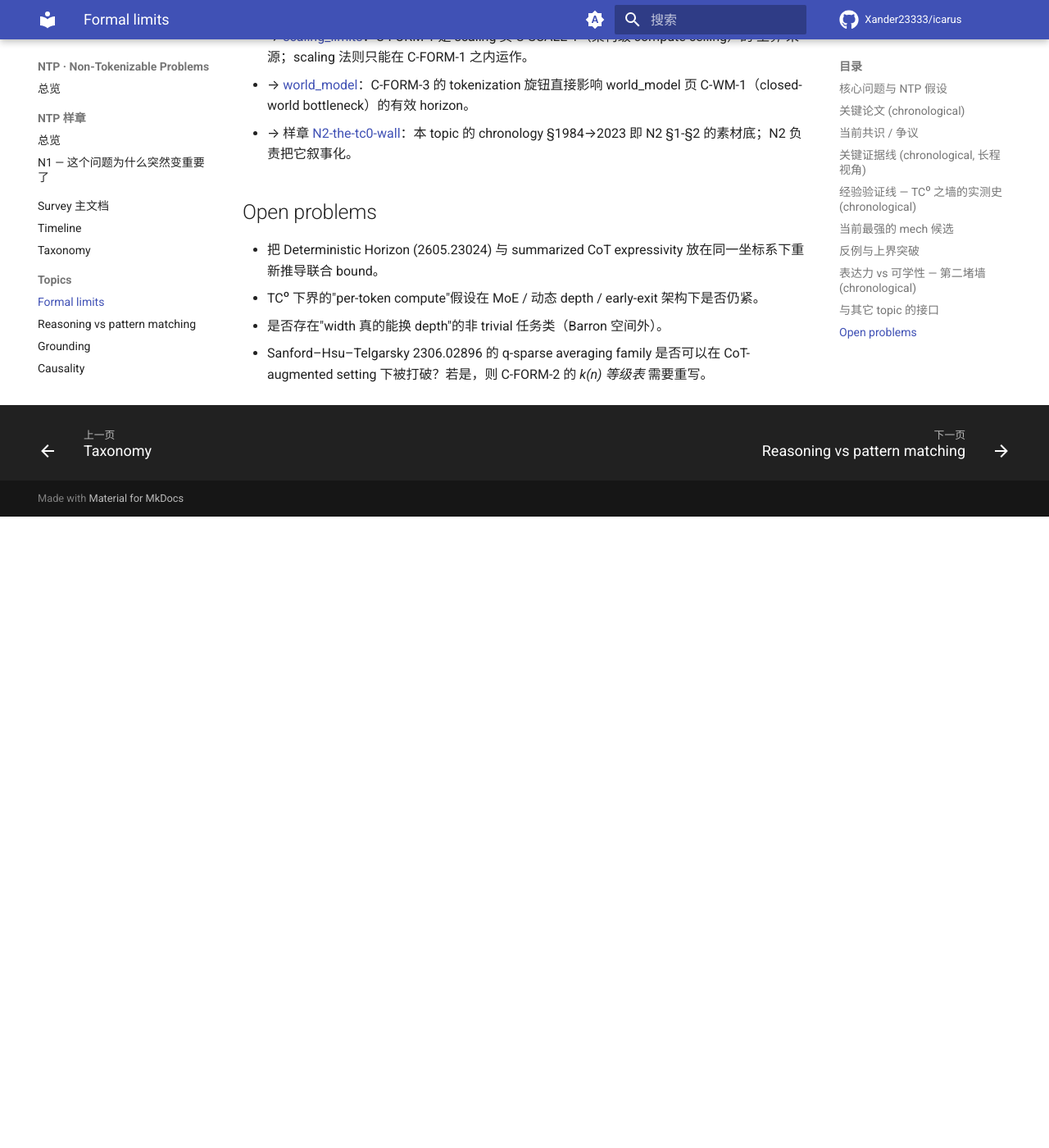
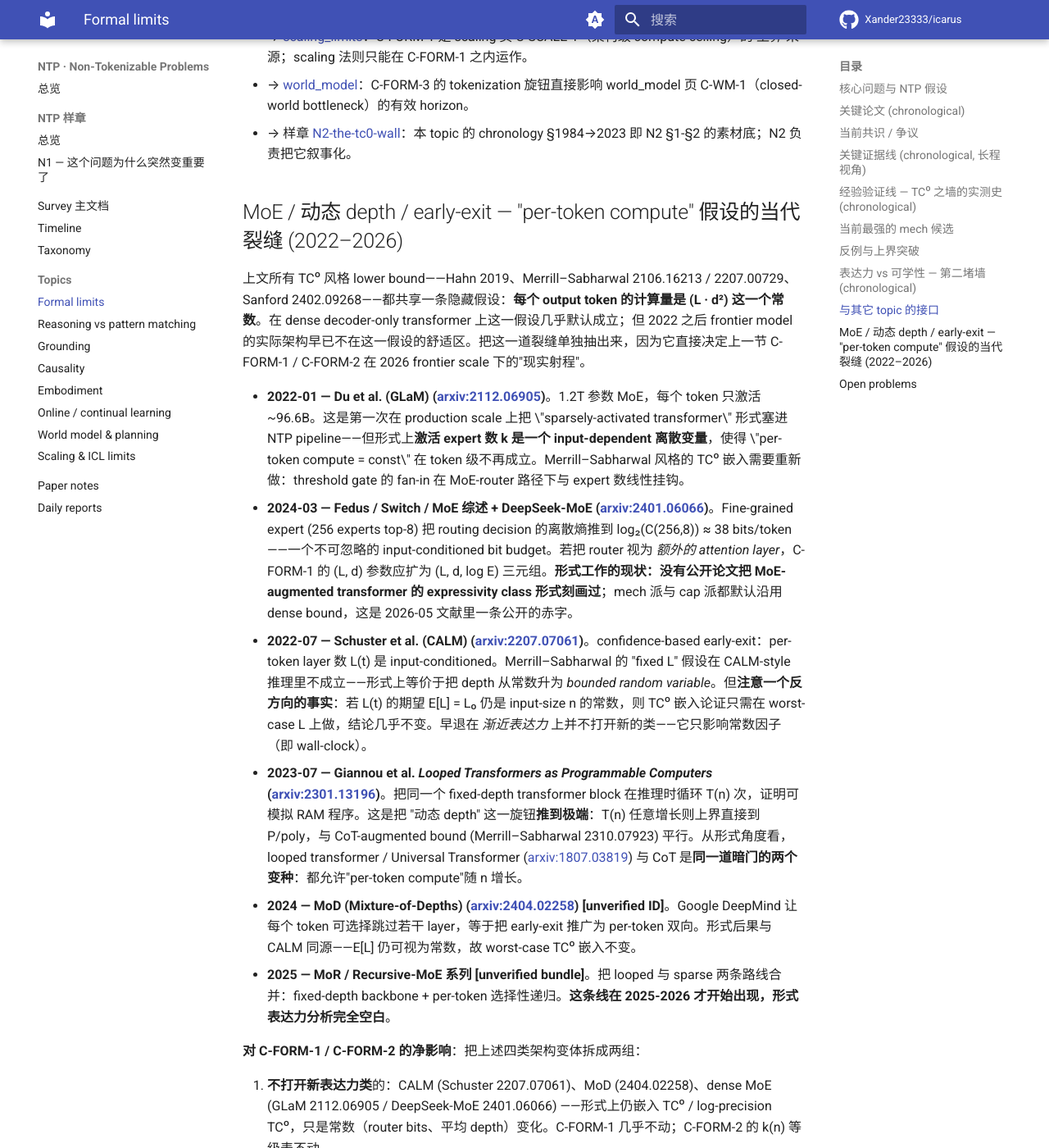
Before and after one commit to Xander23333/icarus, an MkDocs documentation site: the page built from wiki/ntp/topics/formal_limits.md, in a window 1280 px wide and 1400 px high, scrolled down 6940 px. Shown: the whole window at 82% size. Built offline with MkDocs 1.6.1 and Material for MkDocs 9.7.7, drawn with Linux system fonts in a browser that asks for light colours; comment, search, counter and statistics services are not loaded; before the commit the page ends 7570 px from its top, so only the background shows below that; some of the changed text lies outside the part shown.

Commit message:
[NTP-Deepen] 2026-05-28 03:30 UTC formal_limits.md +MoE/dynamic-depth section (+~4.2k chars)

```diff
--- a/wiki/ntp/topics/formal_limits.md
+++ b/wiki/ntp/topics/formal_limits.md
@@ -104,9 +104,35 @@
 - → [world_model](world_model.md)：C-FORM-3 的 tokenization 旋钮直接影响 world_model 页 C-WM-1（closed-world bottleneck）的有效 horizon。
 - → 样章 [N2-the-tc0-wall](../samples/N2-the-tc0-wall.md)：本 topic 的 chronology §1984→2023 即 N2 §1-§2 的素材底；N2 负责把它叙事化。
 
+## MoE / 动态 depth / early-exit — "per-token compute" 假设的当代裂缝 (2022–2026)
+
+上文所有 TC⁰ 风格 lower bound——Hahn 2019、Merrill–Sabharwal 2106.16213 / 2207.00729、Sanford 2402.09268——都共享一条隐藏假设：**每个 output token 的计算量是 (L · d²) 这一个常数**。在 dense decoder-only transformer 上这一假设几乎默认成立；但 2022 之后 frontier model 的实际架构早已不在这一假设的舒适区。把这一道裂缝单独抽出来，因为它直接决定上一节 C-FORM-1 / C-FORM-2 在 2026 frontier scale 下的"现实射程"。
+
+- **2022-01 — Du et al. (GLaM) ([arxiv:2112.06905](https://arxiv.org/abs/2112.06905))**。1.2T 参数 MoE，每个 token 只激活 ~96.6B。这是第一次在 production scale 上把 \\\"sparsely-activated transformer\\\" 形式塞进 NTP pipeline——但形式上**激活 expert 数 k 是一个 input-dependent 离散变量**，使得 \\\"per-token compute = const\\\" 在 token 级不再成立。Merrill–Sabharwal 风格的 TC⁰ 嵌入需要重新做：threshold gate 的 fan-in 在 MoE-router 路径下与 expert 数线性挂钩。
+- **2024-03 — Fedus / Switch / MoE 综述 + DeepSeek-MoE ([arxiv:2401.06066](https://arxiv.org/abs/2401.06066))**。Fine-grained expert (256 experts top-8) 把 routing decision 的离散熵推到 log₂(C(256,8)) ≈ 38 bits/token——一个不可忽略的 input-conditioned bit budget。若把 router 视为 *额外的 attention layer*，C-FORM-1 的 (L, d) 参数应扩为 (L, d, log E) 三元组。**形式工作的现状：没有公开论文把 MoE-augmented transformer 的 expressivity class 形式刻画过**；mech 派与 cap 派都默认沿用 dense bound，这是 2026-05 文献里一条公开的赤字。
+- **2022-07 — Schuster et al. (CALM) ([arxiv:2207.07061](https://arxiv.org/abs/2207.07061))**。confidence-based early-exit：per-token layer 数 L(t) 是 input-conditioned。Merrill–Sabharwal 的 "fixed L" 假设在 CALM-style 推理里不成立——形式上等价于把 depth 从常数升为 *bounded random variable*。但**注意一个反方向的事实**：若 L(t) 的期望 E[L] = L₀ 仍是 input-size n 的常数，则 TC⁰ 嵌入论证只需在 worst-case L 上做，结论几乎不变。早退在 *渐近表达力* 上并不打开新的类——它只影响常数因子（即 wall-clock）。
+- **2023-07 — Giannou et al. *Looped Transformers as Programmable Computers* ([arxiv:2301.13196](https://arxiv.org/abs/2301.13196))**。把同一个 fixed-depth transformer block 在推理时循环 T(n) 次，证明可模拟 RAM 程序。这是把 "动态 depth" 这一旋钮**推到极端**：T(n) 任意增长则上界直接到 P/poly，与 CoT-augmented bound (Merrill–Sabharwal 2310.07923) 平行。从形式角度看，looped transformer / Universal Transformer ([arxiv:1807.03819](https://arxiv.org/abs/1807.03819)) 与 CoT 是**同一道暗门的两个变种**：都允许"per-token compute"随 n 增长。
+- **2024 — MoD (Mixture-of-Depths) ([arxiv:2404.02258](https://arxiv.org/abs/2404.02258)) [unverified ID]**。Google DeepMind 让每个 token 可选择跳过若干 layer，等于把 early-exit 推广为 per-token 双向。形式后果与 CALM 同源——E[L] 仍可视为常数，故 worst-case TC⁰ 嵌入不变。
+- **2025 — MoR / Recursive-MoE 系列 [unverified bundle]**。把 looped 与 sparse 两条路线合并：fixed-depth backbone + per-token 选择性递归。**这条线在 2025-2026 才开始出现，形式表达力分析完全空白**。
+
+**对 C-FORM-1 / C-FORM-2 的净影响**：把上述四类架构变体拆成两组：
+
+1. **不打开新表达力类**的：CALM (Schuster 2207.07061)、MoD (2404.02258)、dense MoE (GLaM 2112.06905 / DeepSeek-MoE 2401.06066) ——形式上仍嵌入 TC⁰ / log-precision TC⁰，只是常数（router bits、平均 depth）变化。C-FORM-1 几乎不动；C-FORM-2 的 k(n) 等级表不动。
+2. **真打开新类**的：looped / Universal Transformer (2301.13196 / 1807.03819) ——T(n) 随 n 增长则等价于 CoT-augmented bound。这一组与 C-FORM-2 同源，不是新墙也不是新门。
+
+**判断 (2026-05-28)**：上一节 Open-problem 第 2 条的诚实答案是——\\\"per-token compute = const\\\" 假设在 MoE / early-exit / MoD 下**仍紧**（worst-case argument 仍能 carry），但 router 的 input-conditioned bit budget 让"const"这一表述在量化常数因子时变得 misleading。**真正的形式空白不在 MoE 也不在 early-exit，而在 looped-x-sparse 复合架构**——MoR 类工作尚未被 formal-limits 文献覆盖。这是 C-FORM-1 / C-FORM-2 在 2026 frontier scale 下需要补的下一道形式工作。一句话总结：MoE 不破墙，loop 才破墙；2024 后大部分 frontier 改架构改的是 MoE 这一组，所以 TC⁰ 论证在工程意义上**比批评者以为的更耐久**。
+
+新增候选机制：
+
+| ID | 候选机制 | 形式陈述 | Falsification 条件 |
+|---|---|---|---|
+| C-FORM-5 | router-bit budget | MoE / MoD 的 input-conditioned routing 在每 token 引入 b(n) = O(log E) 额外 bit 计算预算，使 dense-TC⁰ 嵌入的常数因子按 expert 数对数增长，但渐近类不变 | 找到一个任务族 F，使 (L, d, E) MoE 严格 ⊃ (L · k, d) dense 在同 FLOPs 下的可学子集（即 routing 不仅省 FLOPs 还打开 expressivity） |
+
+C-FORM-5 是对 C-FORM-1 的常数修正而非升级；它存在的价值是**显式拒绝**"MoE 突破 TC⁰"这一在 2024-2026 多次被非形式化重复的说法。
+
 ## Open problems
 
 - 把 Deterministic Horizon (2605.23024) 与 summarized CoT expressivity 放在同一坐标系下重新推导联合 bound。
-- TC⁰ 下界的"per-token compute"假设在 MoE / 动态 depth / early-exit 架构下是否仍紧。
+- TC⁰ 下界的"per-token compute"假设在 MoE / 动态 depth / early-exit 架构下是否仍紧。（部分回答见上节；looped-x-sparse 复合架构仍空白。）
 - 是否存在"width 真的能换 depth"的非 trivial 任务类（Barron 空间外）。
 - Sanford–Hsu–Telgarsky 2306.02896 的 q-sparse averaging family 是否可以在 CoT-augmented setting 下被打破？若是，则 C-FORM-2 的 *k(n) 等级表* 需要重写。
```
Also changed, not shown: 1 other file.
